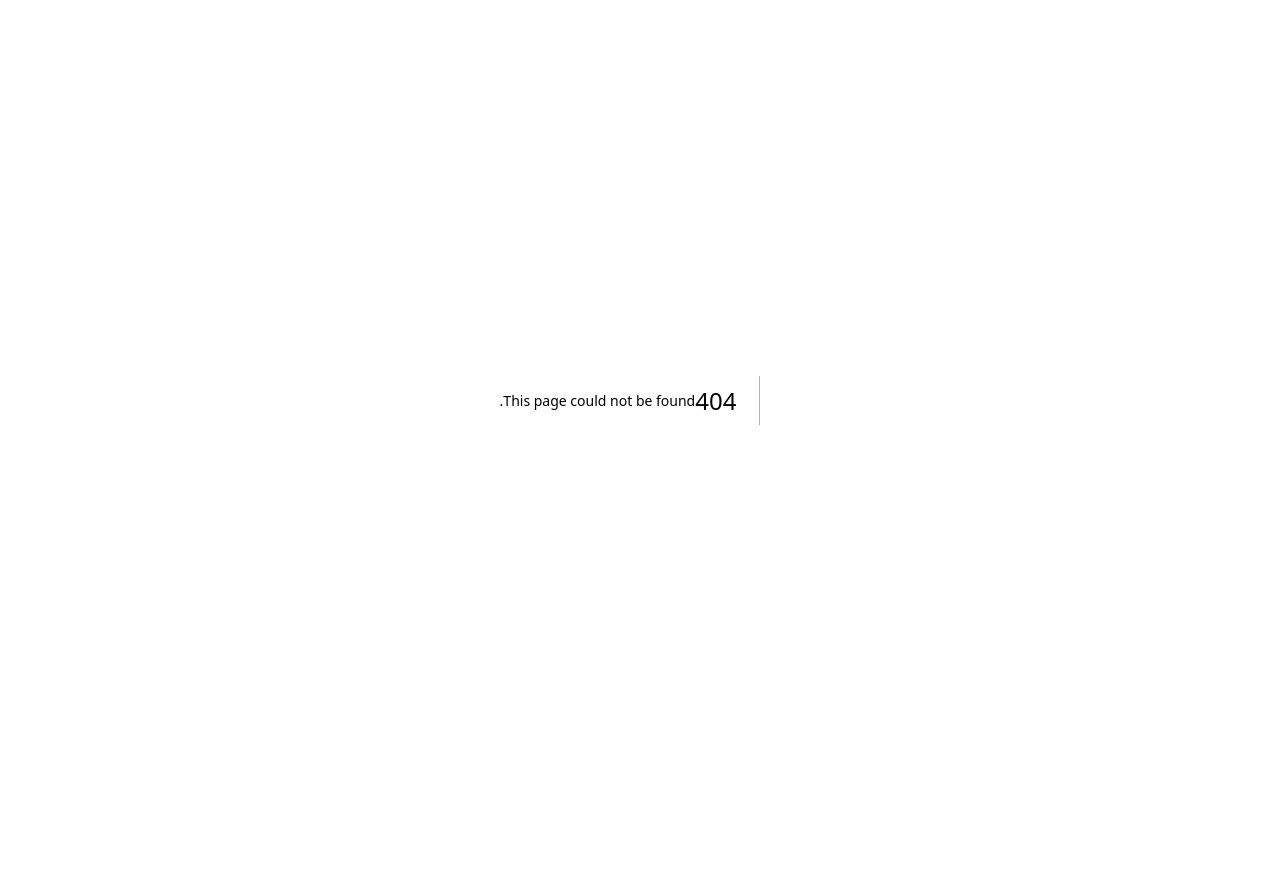
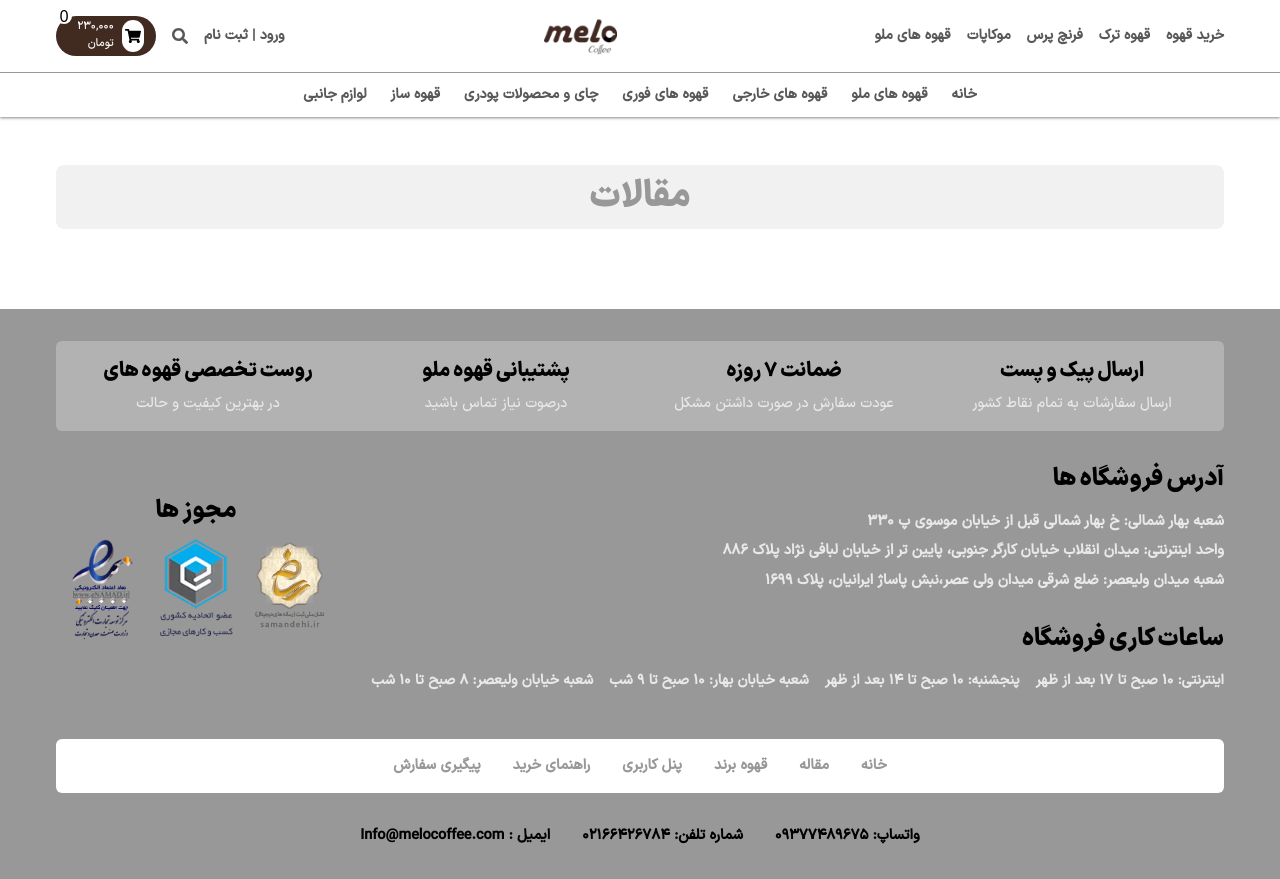
Before and after one commit to mohammadmehdidalvandii/mello-coffee, a Next.js app: page /blog in a window 1280 px wide. Before the commit this address had no page. Before the commit the page ends 800 px from the top, so only its background shows below. Built offline with nearby package versions, Linux system fonts and the light colour scheme.

Commit message:
created page-blog

```diff
--- /dev/null
+++ b/src/app/blog/page.tsx
@@ -0,0 +1,18 @@
+import Breadcrumb from '@/components/module/Breadcrumb/Breadcrumb'
+import Footer from '@/components/module/Footer/Footer'
+import MainHeader from '@/components/module/MainHeader/MainHeader'
+import Navbar from '@/components/module/Navbar/Navbar'
+import React from 'react'
+
+const page:React.FC = ()=>{
+  return (
+    <>
+    <Navbar/>
+    <MainHeader/>
+    <Breadcrumb  text='مقالات'/>
+    <Footer/>
+    </>
+  )
+}
+
+export default page
--- a/src/components/module/Footer/Footer.tsx
+++ b/src/components/module/Footer/Footer.tsx
@@ -76,10 +76,10 @@
             <div className="flex justify-center items-center mt-8 bg-white py-4 text-secondary-100 rounded-md">
                 <ul className="flex items-center justify-center gap-8 flex-wrap">
                     <li className='block'>
-                        <Link href='' className='block font-iranMedium text-md font-bold duration-300 ease-linear hover:text-primary-100'>خانه</Link>
+                        <Link href='/' className='block font-iranMedium text-md font-bold duration-300 ease-linear hover:text-primary-100'>خانه</Link>
                     </li>
                     <li className='block'>
-                        <Link href='' className='block font-iranMedium text-md font-bold duration-300 ease-linear hover:text-primary-100'>مقاله </Link>
+                        <Link href='/blog' className='block font-iranMedium text-md font-bold duration-300 ease-linear hover:text-primary-100'>مقاله </Link>
                     </li>
                     <li className='block'>
                         <Link href='' className='block font-iranMedium text-md font-bold duration-300 ease-linear hover:text-primary-100'>قهوه برند</Link>
```
